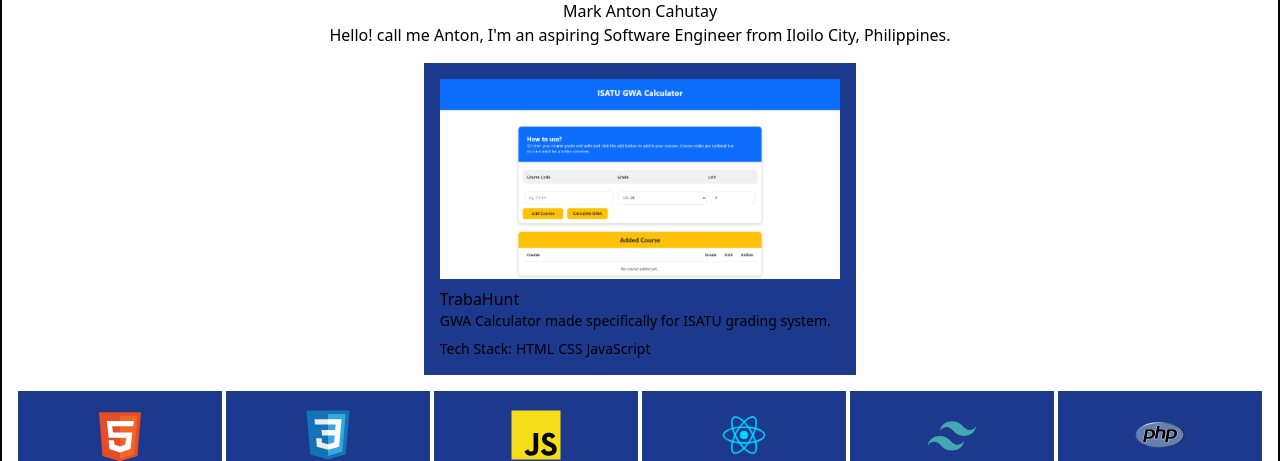
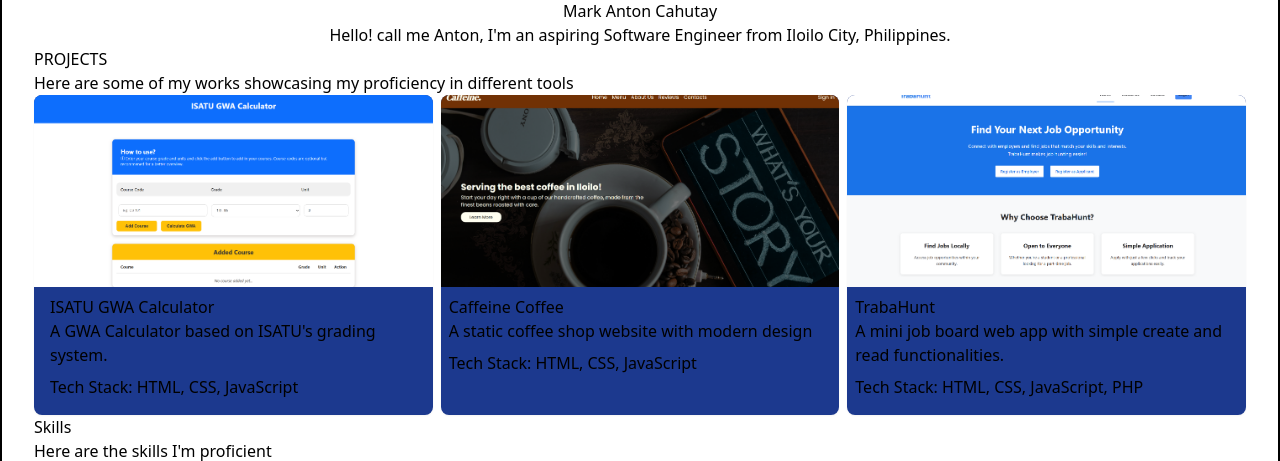
Before and after one commit to QyuGH/summer-project, a React (Vite) app: page / in a window 1280 px wide. Shown: the part 339-800 px from the top of the page. Built offline with nearby package versions, Linux system fonts and the light colour scheme.

Commit message:
files to delete

```diff
--- a/src/App.jsx
+++ b/src/App.jsx
@@ -10,7 +10,7 @@ function App() {
   return (
     <>
       <Header></Header>
-      <section className="flex flex-col max-w-7xl m-auto border-2 ">
+      <section className="flex flex-col max-w-7xl m-auto border-2 px-8">
         <Home></Home>
         <About></About>
         <Projects></Projects>
--- a/src/Projects.jsx
+++ b/src/Projects.jsx
@@ -1,25 +1,69 @@
 function Cards() {
   return (
     <>
-      <div id="gwa" className="flex flex-col w-full p-4 bg-blue-900">
-        <div className="w-full h-50 overflow-hidden">
+      <div className="group rounded-lg overflow-hidden shadow-xs bg-blue-900">
+        <div className="h-48 overflow-hidden">
           <img
             src="/projects/gwa.png"
             alt="GWA Calculator"
-            className="object-cover w-full h-full"
+            className="w-full h-full object-cover transition-transform duration-800 group-hover:scale-110"
           />
         </div>
-        <div>
-          <h1 className="mt-2">TrabaHunt</h1>
-          <p className="text-sm">
-            GWA Calculator made specifically for ISATU grading system.
+
+        <div className="px-4 mt-2">
+          <h1>ISATU GWA Calculator</h1>
+          <p>A GWA Calculator based on ISATU's grading system.</p>
+        </div>
+
+        <div className="pb-4 px-4 mt-2">
+          <p>
+            <span>Tech Stack: </span> HTML, CSS, JavaScript
           </p>
         </div>
-        <div className="flex gap-1 text-sm mt-2">
-          <p>Tech Stack:</p>
-          <p>HTML</p>
-          <p>CSS</p>
-          <p>JavaScript</p>
+      </div>
+
+      <div className="group rounded-lg overflow-hidden shadow-xs bg-blue-900">
+        <div className="h-48 overflow-hidden">
+          <img
+            src="/projects/caffeine.png"
+            alt="Caffeine Coffee"
+            className="w-full h-full object-cover transition-transform duration-800 group-hover:scale-110"
+          />
+        </div>
+
+        <div className="px-2 mt-2">
+          <h1>Caffeine Coffee</h1>
+          <p>A static coffee shop website with modern design</p>
+        </div>
+
+        <div className="pb-2 px-2 mt-2">
+          <p>
+            <span>Tech Stack: </span> HTML, CSS, JavaScript
+          </p>
+        </div>
+      </div>
+
+      <div className="group rounded-lg overflow-hidden shadow-xs bg-blue-900">
+        <div className="h-48 overflow-hidden">
+          <img
+            src="/projects/trabahunt.png"
+            alt="TrabaHunt"
+            className="w-full h-full object-cover transition-transform duration-800 group-hover:scale-110"
+          />
+        </div>
+
+        <div className="px-2 mt-2">
+          <h1>TrabaHunt</h1>
+          <p>
+            A mini job board web app with simple create and read
+            functionalities.
+          </p>
+        </div>
+
+        <div className="pb-2 px-2 mt-2">
+          <p>
+            <span>Tech Stack: </span> HTML, CSS, JavaScript, PHP
+          </p>
         </div>
       </div>
     </>
@@ -29,8 +73,15 @@ function Cards() {
 function Projects() {
   return (
     <>
-      <section className="grid justify-center gap-1 p-4">
-        <Cards></Cards>
+      <section>
+        <h1>PROJECTS</h1>
+        <p>
+          Here are some of my works showcasing my proficiency in different tools
+        </p>
+
+        <div className="grid grid-cols-1 md:grid-cols-2 lg:grid-cols-3 gap-2">
+          <Cards></Cards>
+        </div>
       </section>
     </>
   );
--- a/src/Skills.jsx
+++ b/src/Skills.jsx
@@ -38,8 +38,12 @@ function Cards() {
 function Skills() {
   return (
     <>
-      <section className="skill-card gap-1 px-4">
-        <Cards></Cards>
+      <section>
+        <h1>Skills</h1>
+        <p>Here are the skills I'm proficient</p>
+        <div className="skill-card gap-1">
+          <Cards></Cards>
+        </div>
       </section>
     </>
   );
```
